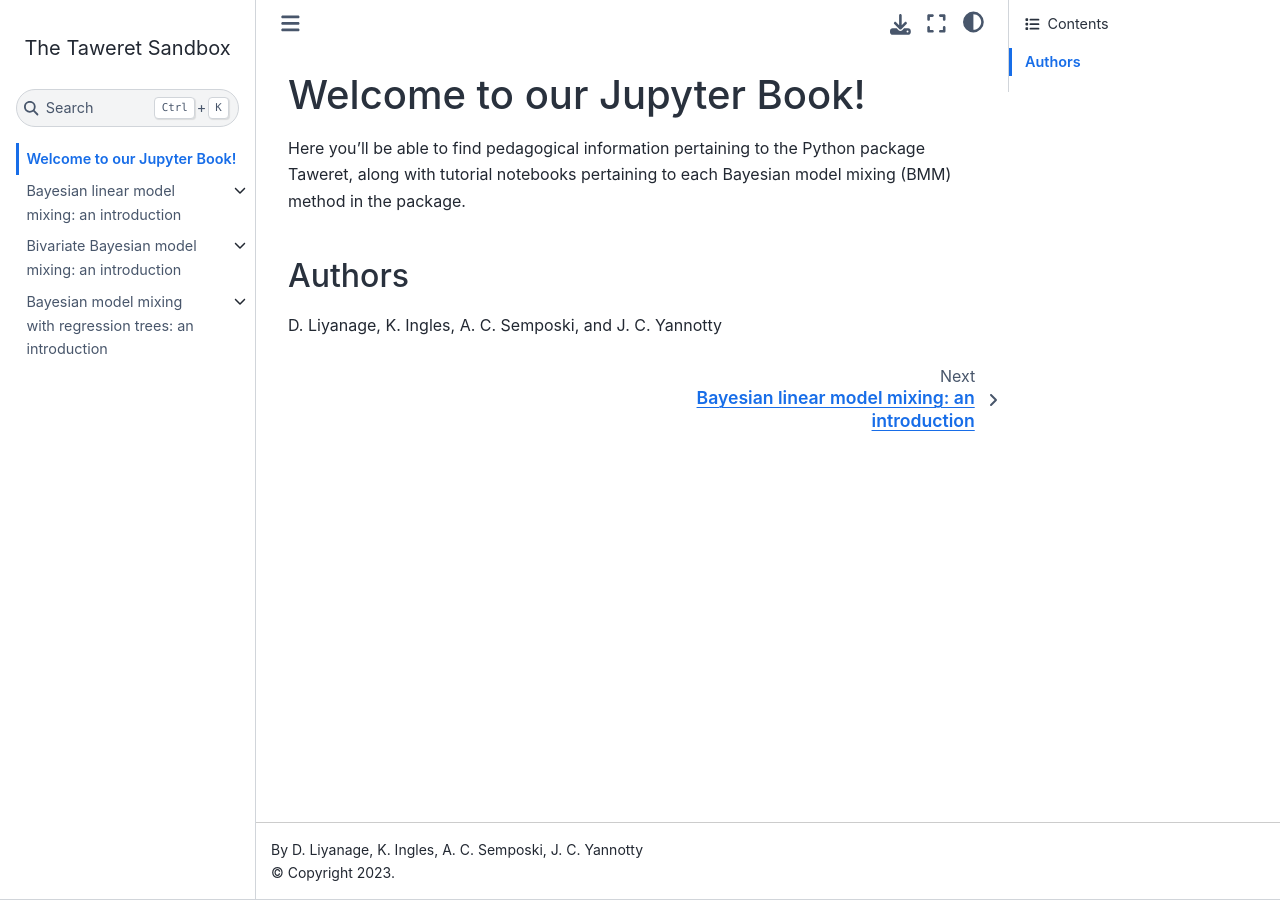
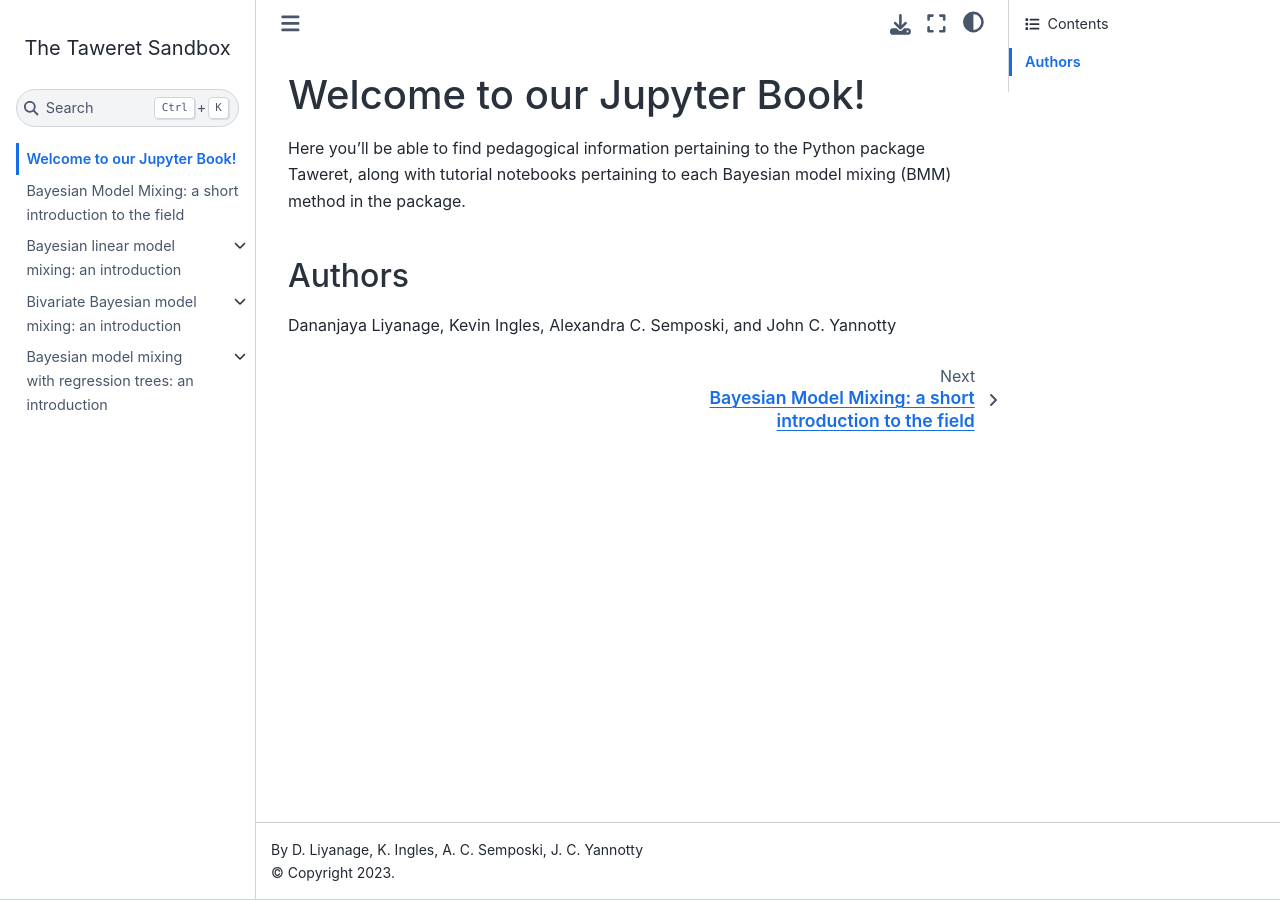
Before and after one commit to bandframework/Taweret, a Jupyter Book: the page built from book/landing.md, in a window 1280 px wide. Built offline with Jupyter Book 1.0.4 settings and Sphinx 7.4.7 and the Sphinx Book theme 1.1.4, drawn with Linux system fonts in a browser that asks for light colours; pages that are not in the unit, such as notebooks, are missing from menus.

Commit message:
adding more informational pages to come and some fixes

```diff
--- /dev/null
+++ b/book/BMM_intro.md
@@ -0,0 +1,3 @@
+# Bayesian Model Mixing: a short introduction to the field
+
+Pedagogy on BMM and its uses can be put here, along with some longer intro for the methods we've included in this book.
--- a/book/_toc.yml
+++ b/book/_toc.yml
@@ -1,6 +1,8 @@
 format: jb-book
 root: landing
 chapters:
+- file: BMM_intro
+
 - file: notebooks/LMM/LMM
   sections:
   - file: notebooks/LMM/Linear_BMM_with_step_function_for_SAMBA_models
--- a/book/landing.md
+++ b/book/landing.md
@@ -4,4 +4,4 @@
 pertaining to each Bayesian model mixing (BMM) method in the package.
 
 ## Authors
-D. Liyanage, K. Ingles, A. C. Semposki, and J. C. Yannotty
+Dananjaya Liyanage, Kevin Ingles, Alexandra C. Semposki, and John C. Yannotty
```
